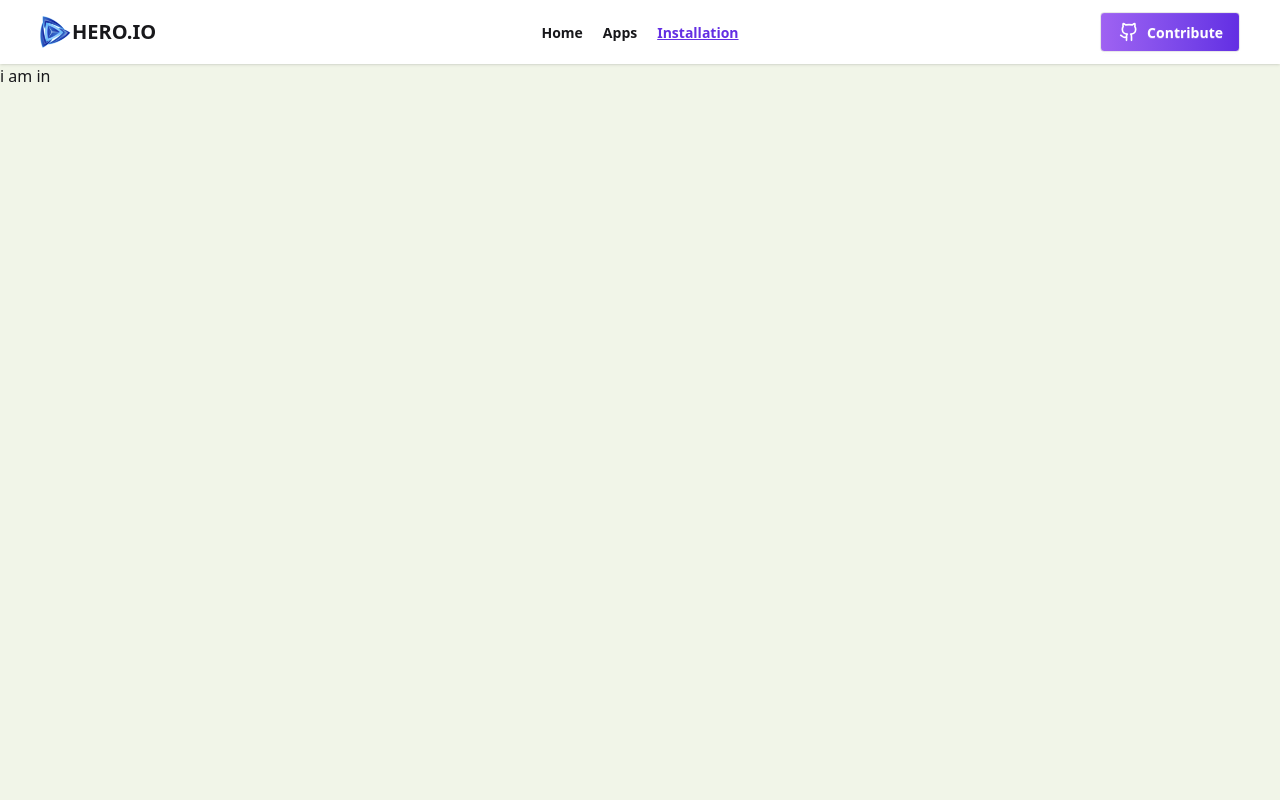
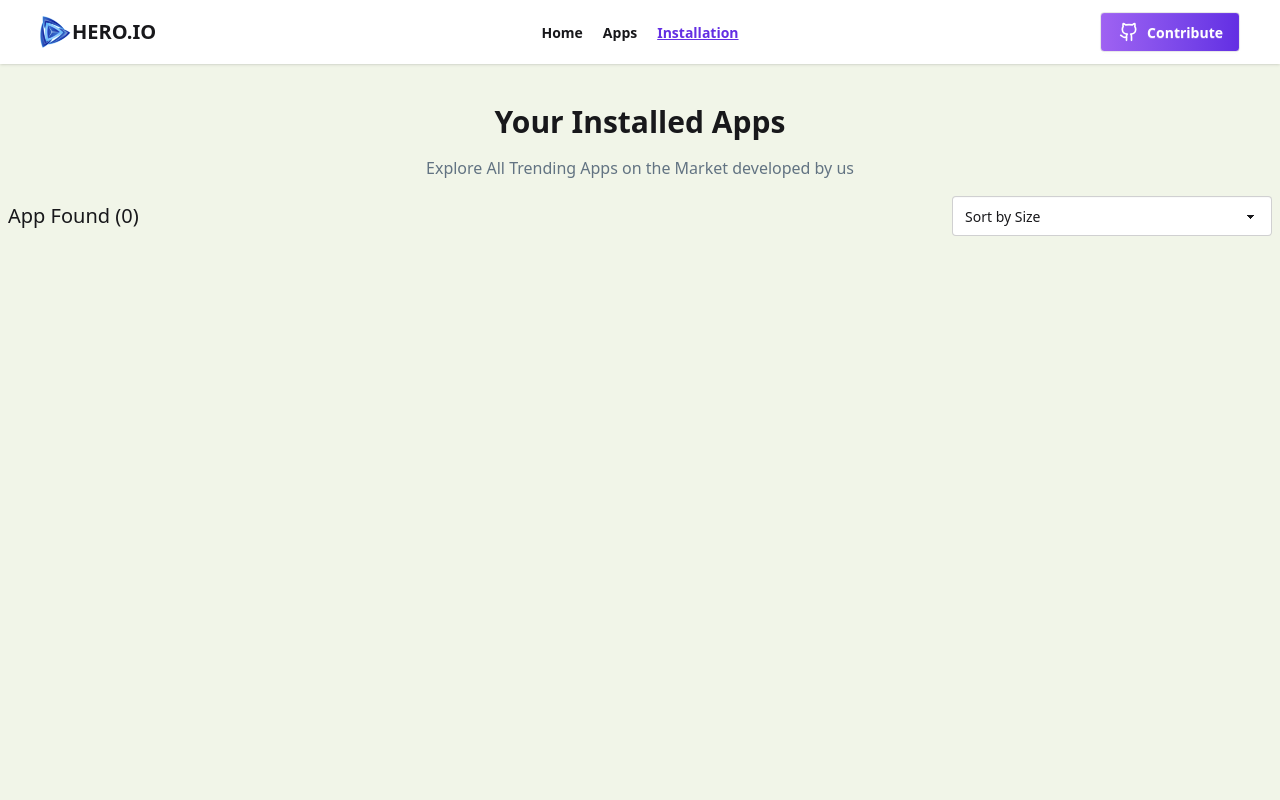
Before and after one commit to sourovmoy/sourov-hero-oi, a React (Vite) app: page /installation in a window 1280 px wide. Shown: the top 800 px of the page. Built offline with nearby package versions, Linux system fonts and the light colour scheme.

Commit message:
add sort function

```diff
--- a/package.json
+++ b/package.json
@@ -16,6 +16,7 @@
     "react": "^19.1.1",
     "react-dom": "^19.1.1",
     "react-router": "^7.9.3",
+    "react-toastify": "^11.0.5",
     "recharts": "^3.2.1",
     "tailwindcss": "^4.1.14"
   },
--- a/src/Components/Apps/AppDetails.jsx
+++ b/src/Components/Apps/AppDetails.jsx
@@ -1,12 +1,24 @@
-import React from "react";
+import React, { useState } from "react";
 import { Link, useParams } from "react-router";
-import useApps from "../../useApps";
+import useApps from "../../Functions/useApps";
 import Container from "../Container";
 import { Download, Star } from "lucide-react";
 import img from "../../images/icon-review.png";
 import { Bar, BarChart, ResponsiveContainer, XAxis, YAxis } from "recharts";
+import { addApps } from "../../Functions/localStorage";
 
 const AppDetails = () => {
+  const [state, setState] = useState(false);
+
+  const handelInstall = (statement, id) => {
+    if (state === true) {
+      alert("Already Installed");
+      return;
+    }
+    addApps(id);
+    setState(statement);
+  };
+
   const { id } = useParams();
   const { apps, loading } = useApps();
   const selectedApp = apps.find((app) => String(app.id) == id);
@@ -28,16 +40,19 @@ const AppDetails = () => {
   return (
     <div>
       <Container>
-        <div className="flex p-4 border-b-1 pb-10 border-[#627382]">
-          <div className="w-[20vw] mx-20">
+        <div className="sm:flex p-4 border-b-1 pb-10 border-[#627382]">
+          <div className="sm:w-[20vw] mx-20">
             <img className="rounded-2xl" src={image} alt="" />
           </div>
           <div className="flex-1">
             <h3 className="text-2xl font-bold mb-2">{title}</h3>
             <p className="border-b-1 pb-10 text-[#627382]">
-              Developed by <span className="text-[#632ee3]">{companyName}</span>
+              Developed by{" "}
+              <span className="text-[#632ee3] font-semibold">
+                {companyName}
+              </span>
             </p>
-            <div className="flex gap-20 items-center my-4">
+            <div className="flex gap-5 sm:gap-20 items-center my-4">
               <div>
                 <Download className="text-green-600" />
                 <p className="text-[#627382] text-sm font-semibold my-2">
@@ -46,7 +61,7 @@ const AppDetails = () => {
                 <p className="font-bold text-2xl">{downloads}</p>
               </div>
               <div>
-                <Star className="text-green-600" />
+                <Star className="text-[#FF8811]" />
                 <p className="text-[#627382] text-sm font-semibold my-2">
                   Average Ratings
                 </p>
@@ -60,9 +75,17 @@ const AppDetails = () => {
                 <p className="font-bold text-2xl">{review} M</p>
               </div>
             </div>
-            <Link className="btn bg-gradient-to-l from-[#632ee3] to-[#9f62f2] hover:scale-105 text-white">
+            <button
+              disabled={state}
+              onClick={() => handelInstall(true, selectedApp)}
+              className={
+                state
+                  ? "btn bg-gradient-to-l from-[#632ee3] to-[#9f62f2] hover:scale-105 text-white opacity-40"
+                  : "btn bg-gradient-to-l from-[#632ee3] to-[#9f62f2] hover:scale-105 text-white"
+              }
+            >
               Install Now (<span>{size} MB</span>)
-            </Link>
+            </button>
           </div>
         </div>
         <div>
--- a/src/Components/Apps/Apps.jsx
+++ b/src/Components/Apps/Apps.jsx
@@ -1,6 +1,6 @@
 import React, { useState } from "react";
 import Container from "../Container";
-import useApps from "../../useApps";
+import useApps from "../../Functions/useApps";
 import ShowApps from "./ShowApps";
 
 const Apps = () => {
--- a/src/Components/Pages/Home/Home.jsx
+++ b/src/Components/Pages/Home/Home.jsx
@@ -3,7 +3,7 @@ import Container from "../../Container";
 import img1 from "../../../images/Group (3).png";
 import img2 from "../../../images/Group (4).png";
 import img3 from "../../../images/hero.png";
-import useApps from "../../../useApps";
+import useApps from "../../../Functions/useApps";
 import TrendingApps from "./TrendingApps";
 import { Link } from "react-router";
 import { ArrowRight } from "lucide-react";
--- a/src/Components/Pages/Installation.jsx
+++ /dev/null
@@ -1,7 +0,0 @@
-import React from "react";
-
-const Installation = () => {
-  return <div className="h-[100vh]">i am in</div>;
-};
-
-export default Installation;
--- /dev/null
+++ b/src/Components/Pages/Installation/InstallList.jsx
@@ -0,0 +1,44 @@
+import { Download, Star } from "lucide-react";
+import React from "react";
+import { removeApps } from "../../../Functions/localStorage";
+
+const InstallList = ({ app }) => {
+  const handelRemove = (id) => {
+    removeApps(id);
+  };
+  return (
+    <div className="bg-white sm:flex justify-between items-center px-4 py-3 sm:py-0">
+      <div className="flex justify-between sm:justify-normal items-center gap-3">
+        <div className=" w-20 h-20  p-1">
+          <img src={app.image} alt="" />
+        </div>
+        <div>
+          <h2 className="text-xl font-medium text-center sm:text-start">
+            {app.title}
+          </h2>
+          <div className="flex gap-5 sm:gap-20 items-center my-2">
+            <div className="flex text-green-600 text-md">
+              <Download className="" />
+              <p className="">{app.downloads}</p>
+            </div>
+            <div className="flex text-[#FF8811] text-md">
+              <Star className="" />
+              <p className="">{app.ratingAvg}</p>
+            </div>
+            <div>
+              <p className="text-[#627382] text-md">{app.size} M</p>
+            </div>
+          </div>
+        </div>
+      </div>
+      <button
+        onClick={() => handelRemove(app.id)}
+        className="btn bg-gradient-to-l from-[#632ee3] to-[#9f62f2] hover:scale-105 text-white w-full sm:w-fit my-4 sm:my-0"
+      >
+        Uninstall
+      </button>
+    </div>
+  );
+};
+
+export default InstallList;
--- /dev/null
+++ b/src/Components/Pages/Installation/Installation.jsx
@@ -0,0 +1,61 @@
+import React, { useEffect, useState } from "react";
+import { getApps } from "../../../Functions/localStorage";
+import Container from "../../Container";
+import InstallList from "./InstallList";
+
+const Installation = () => {
+  const [installedApps, setInstalledApps] = useState([]);
+  const [sort, setSort] = useState();
+  useEffect(() => {
+    const newInstalledApps = getApps();
+    if (newInstalledApps) setInstalledApps(newInstalledApps);
+  }, []);
+  const sortedItem = (() => {
+    if (sort === "low-to-high") {
+      return [...installedApps].sort((a, b) => a.size - b.size);
+    }
+    if (sort === "high-to-low") {
+      return [...installedApps].sort((a, b) => b.size - a.size);
+    } else return installedApps;
+  })();
+
+  return (
+    <Container>
+      <div className="">
+        <h3 className="text-center text-3xl font-bold mt-10">
+          Your Installed Apps
+        </h3>
+        <p className="text-center text-[#627382] my-4">
+          Explore All Trending Apps on the Market developed by us
+        </p>
+      </div>
+      <div className="flex justify-between items-center">
+        <p className="text-xl font-medium">
+          App Found (<span>{installedApps.length}</span>)
+        </p>
+        <label className="form-control w-full max-w-xs">
+          <select
+            className="select select-bordered"
+            value={sort}
+            onChange={(e) => setSort(e.target.value)}
+          >
+            <option value="default">Sort by Size</option>
+            <option value="low-to-high">Low to high</option>
+            <option value="high-to-low">High to low</option>
+          </select>
+        </label>
+      </div>
+      <div className="flex flex-col gap-5 rounded-lg my-10 h-[100vh]">
+        {sortedItem.map((app) => (
+          <InstallList
+            key={app.id}
+            installedApps={installedApps}
+            app={app}
+          ></InstallList>
+        ))}
+      </div>
+    </Container>
+  );
+};
+
+export default Installation;
--- /dev/null
+++ b/src/Functions/localStorage.js
@@ -0,0 +1,27 @@
+const getApps = () => {
+  const getAppString = localStorage.getItem("apps");
+  if (getAppString) {
+    const parseGetApps = JSON.parse(getAppString);
+    return parseGetApps;
+  }
+  return [];
+};
+
+const setItemString = (apps) => {
+  const appsString = JSON.stringify(apps);
+  localStorage.setItem("apps", appsString);
+};
+
+const addApps = (id) => {
+  const getAllApps = getApps();
+  const newCart = [...getAllApps, id];
+
+  setItemString(newCart);
+};
+const removeApps = (id) => {
+  const apps = getApps();
+  const filterApp = apps.filter((app) => app.id !== id);
+  setItemString(filterApp);
+};
+
+export { getApps, addApps, removeApps };
--- a/src/Routes/Route.jsx
+++ b/src/Routes/Route.jsx
@@ -2,9 +2,9 @@ import { createBrowserRouter } from "react-router";
 import Root from "../Components/Root";
 import Home from "../Components/Pages/Home/Home";
 import Apps from "../Components/Apps/Apps";
-import Installation from "../Components/Pages/Installation";
 import ErrorPage from "../Components/Error/ErrorPage";
 import AppDetails from "../Components/Apps/AppDetails";
+import Installation from "../Components/Pages/Installation/Installation";
 
 const router = createBrowserRouter([
   {
```
Also changed, not shown: src/Functions/useApps.js (renamed from src/useApps.js), 1 other file (tests, documents, lock files or other folders).
